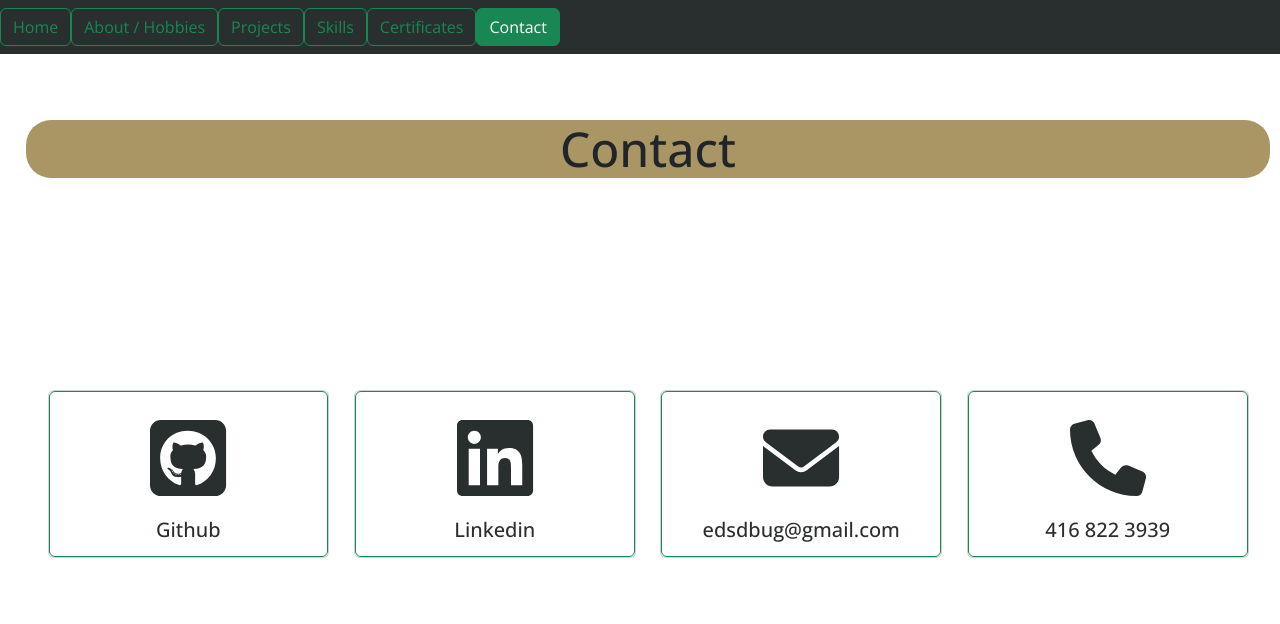
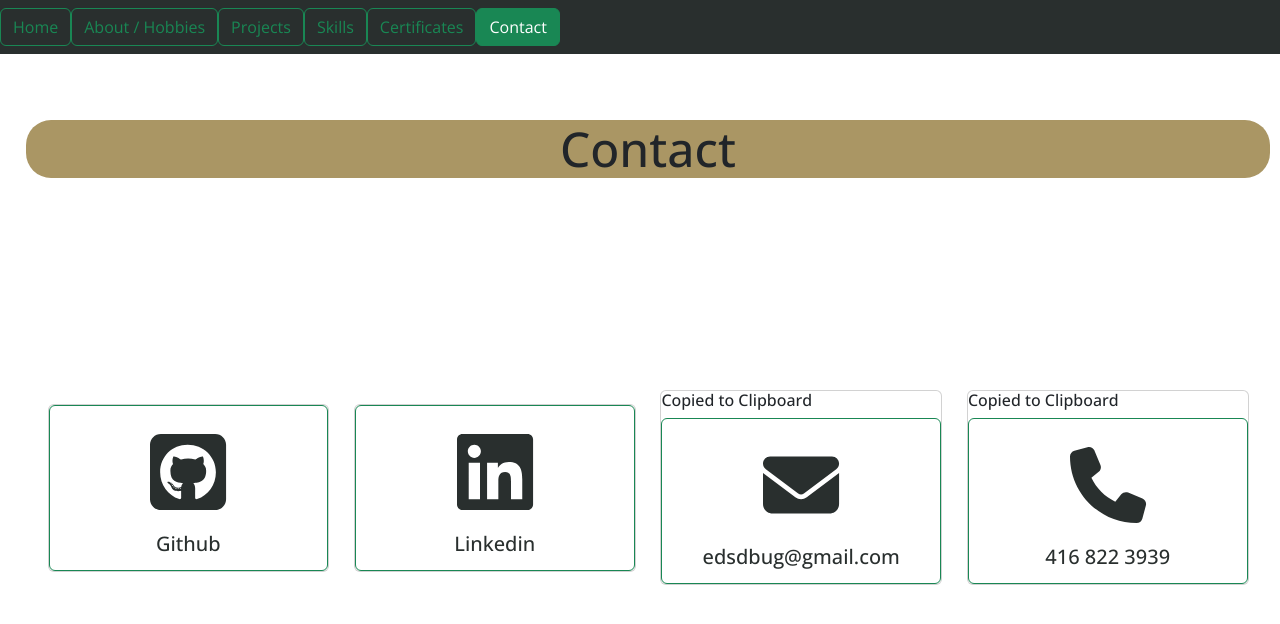
Before and after one commit to Eds-Dbug/profile2, a React (Create React App) app: page /contact in a window 1280 px wide. Both pictures are taken after a click on the link "edsdbug@gmail.com". Shown: the top 624 px of the page. Built offline with nearby package versions, Linux system fonts and the light colour scheme.

Commit message:
add conditional for copied to clipboard and toggle useEffect.

```diff
--- a/src/routes/Contact.tsx
+++ b/src/routes/Contact.tsx
@@ -4,25 +4,41 @@ import { contacts } from '../data/Data';
 import { IconPrefix } from '@fortawesome/fontawesome-svg-core';
 import { IconName } from '@fortawesome/free-solid-svg-icons';
 import { useNavigate } from 'react-router';
+import { useEffect, useState } from 'react';
 
 export default function Contact() {
 
-	let navigate = useNavigate();
+	const [copyToBoard,setCopyToBoard ] = useState(false);
+
 	const routeChange = (pathUrl: string) => {
 		window.open(pathUrl);
 	};
 
 	const copyToClipBoard = (text: string) => {
 		navigator.clipboard.writeText(text);
+		//need to set new state to true
+		setCopyToBoard(true);
 	}
+
+	useEffect(() => {
+		setTimeout(()=> {
+			setCopyToBoard(false);
+		},3000)
+	}, [copyToBoard]);
 
   const contactMap = contacts.map(contact => {
     return (
-			<div className="card contact__cards__card">
-				<div className="body">
+			<>
+				<div className="card contact__cards__card">
+					{!contact.link && copyToBoard ? <h6>Copied to Clipboard</h6> : <></>}
+					<div className="body">
 						<a
 							className="btn btn-outline-success"
-							onClick={contact.link? () => routeChange(contact.link) : () => copyToClipBoard(contact.platform)}
+							onClick={
+								contact.link
+									? () => routeChange(contact.link)
+									: () => copyToClipBoard(contact.platform)
+							}
 						>
 							<FontAwesomeIcon
 								className="icon"
@@ -33,9 +49,9 @@ export default function Contact() {
 							/>
 							<h5>{contact.platform}</h5>
 						</a>
-
+					</div>
 				</div>
-			</div>
+			</>
 		);
   });
 
```
